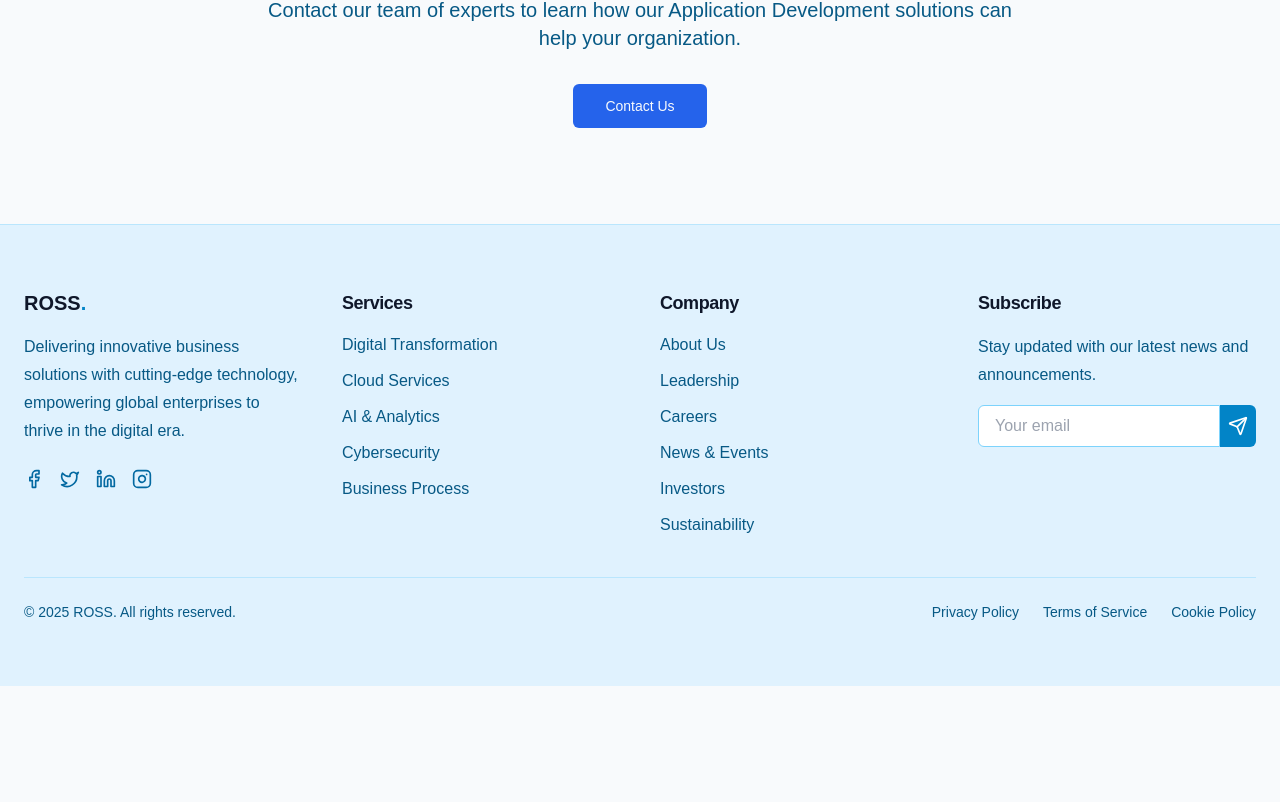
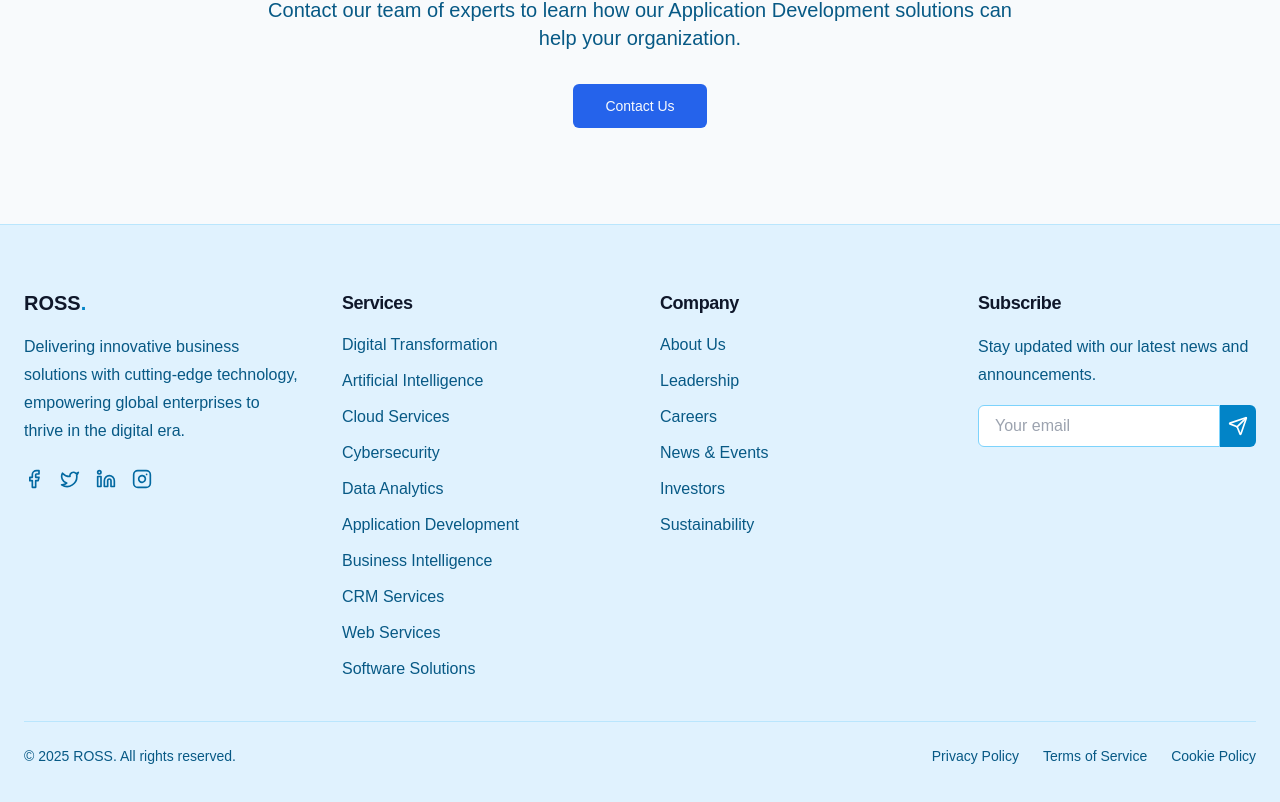
Before and after one commit to Ankit931999/rosswebsite, a React (Vite) app: page /services/application-development in a window 1280 px wide. Shown: the part 1738-2540 px from the top of the page. Before the commit the page ends 2424 px from the top, so only its background shows below. Built offline with nearby package versions, Linux system fonts and the light colour scheme; a web font is replaced by a local one.

Commit message:
Update services in footer
Updates the list of services displayed in the footer.

```diff
--- a/src/components/layout/Footer.tsx
+++ b/src/components/layout/Footer.tsx
@@ -49,7 +49,18 @@ export const Footer: React.FC = () => {
 
           <FooterSection title="Services">
             <ul className="space-y-3">
-              {['Digital Transformation', 'Cloud Services', 'AI & Analytics', 'Cybersecurity', 'Business Process'].map((service) => (
+              {[
+                'Digital Transformation',
+                'Artificial Intelligence',
+                'Cloud Services',
+                'Cybersecurity',
+                'Data Analytics',
+                'Application Development',
+                'Business Intelligence',
+                'CRM Services',
+                'Web Services',
+                'Software Solutions'
+              ].map((service) => (
                 <li key={service}>
                   <a
                     href="#services"
```
